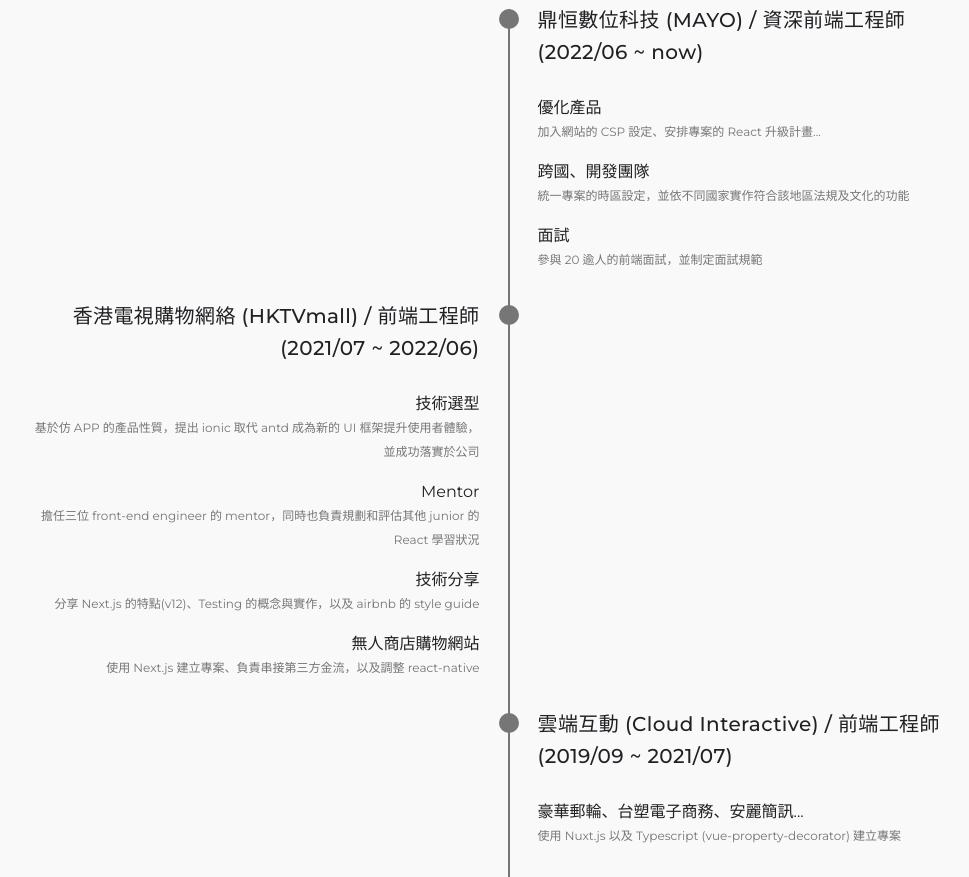
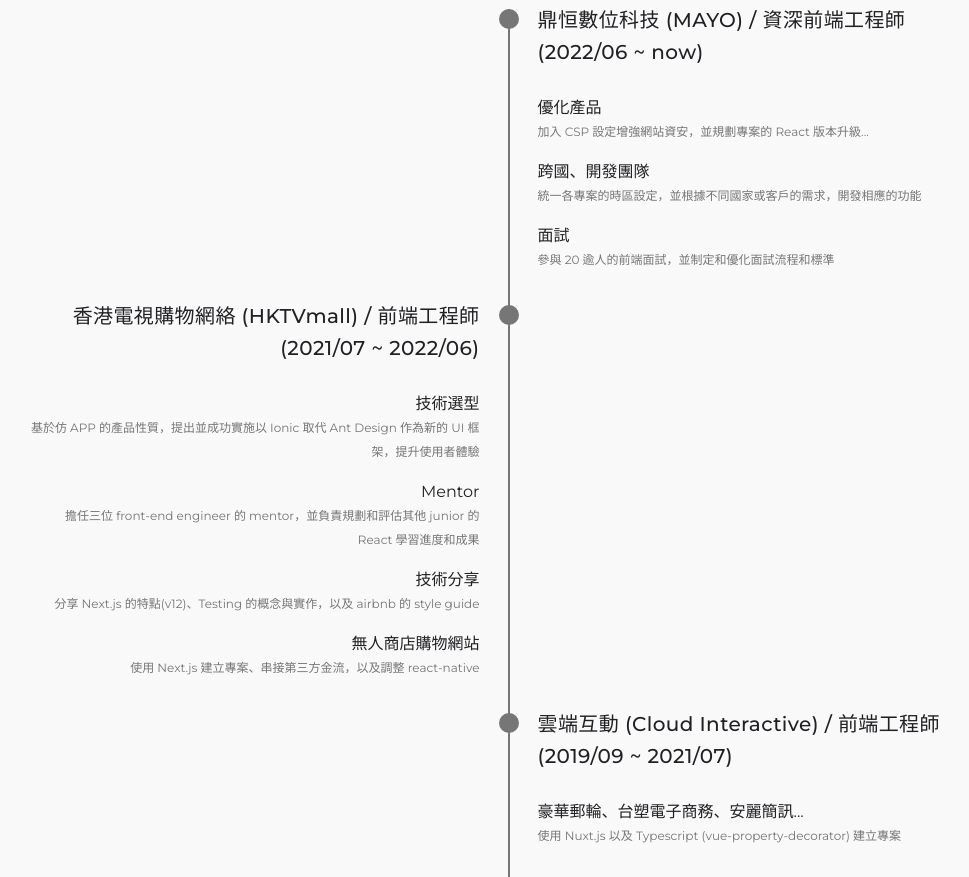
Before and after one commit to ChenHuei/personal-site, a Vue app: page /#/ in a window 1280 px wide. Shown: the part 820-1697 px from the top of the page, without its empty margins (124-1093 px from the left). Built offline with nearby package versions, Linux system fonts and the light colour scheme.

Commit message:
update constants

```diff
--- a/src/constants/index.js
+++ b/src/constants/index.js
@@ -18,7 +18,7 @@
     name: '陳振輝',
     jobs: '資深前端工程師 (Senior Front-End Engineer)',
     description:
-      '擁有五年前端開發經驗，熟悉 Typescript、React、Vue.js。追求簡潔易讀的程式碼，遵守 DRY 的開發概念建立易讀、高擴充性的 Component。重視團隊的合作與溝通，正在尋找一個能夠讓我穩定發揮並且不斷成長的環境。以下將更詳細說明過往經歷，非常感謝您抽空觀看，請多多指教，謝謝！',
+      '擁有五年前端開發經驗，熟悉 Typescript、React、Next.js。追求簡潔易讀的程式碼，遵守 DRY 的開發概念建立易讀、高擴充性的 Component。重視團隊的合作與溝通，正在尋找一個能夠讓我穩定發揮並且不斷成長的環境。以下將更詳細說明過往經歷，非常感謝您抽空觀看，請多多指教，謝謝！',
     phone: '0986-776-379',
     email: 'aaa830714@gmail.com',
   },
@@ -32,15 +32,15 @@
     list: [
       {
         title: '優化產品',
-        description: '加入網站的 CSP 設定、安排專案的 React 升級計畫...',
+        description: '加入 CSP 設定增強網站資安，並規劃專案的 React 版本升級...',
       },
       {
         title: '跨國、開發團隊',
-        description: '統一專案的時區設定，並依不同國家實作符合該地區法規及文化的功能',
+        description: '統一各專案的時區設定，並根據不同國家或客戶的需求，開發相應的功能',
       },
       {
         title: '面試',
-        description: '參與 20 逾人的前端面試，並制定面試規範',
+        description: '參與 20 逾人的前端面試，並制定和優化面試流程和標準',
       },
     ],
   },
@@ -52,12 +52,12 @@
       {
         title: '技術選型',
         description:
-          '基於仿 APP 的產品性質，提出 ionic 取代 antd 成為新的 UI 框架提升使用者體驗，並成功落實於公司',
+          '基於仿 APP 的產品性質，提出並成功實施以 Ionic 取代 Ant Design 作為新的 UI 框架，提升使用者體驗',
       },
       {
         title: 'Mentor',
         description:
-          '擔任三位 front-end engineer 的 mentor，同時也負責規劃和評估其他 junior 的 React 學習狀況',
+          '擔任三位 front-end engineer 的 mentor，並負責規劃和評估其他 junior 的 React 學習進度和成果',
       },
       {
         title: '技術分享',
@@ -65,7 +65,7 @@
       },
       {
         title: '無人商店購物網站',
-        description: '使用 Next.js 建立專案、負責串接第三方金流，以及調整 react-native',
+        description: '使用 Next.js 建立專案、串接第三方金流，以及調整 react-native',
       },
     ],
   },
```
